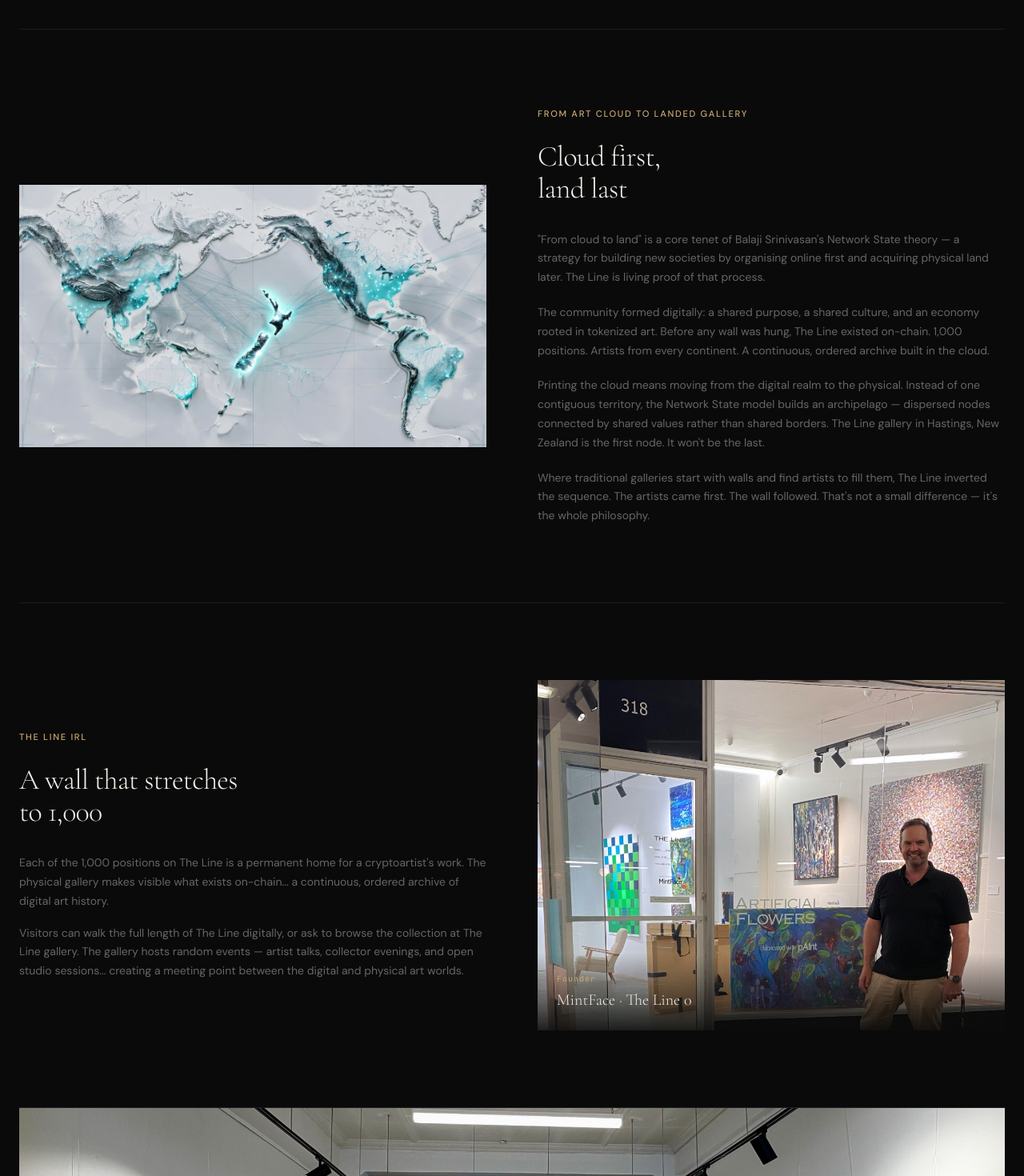
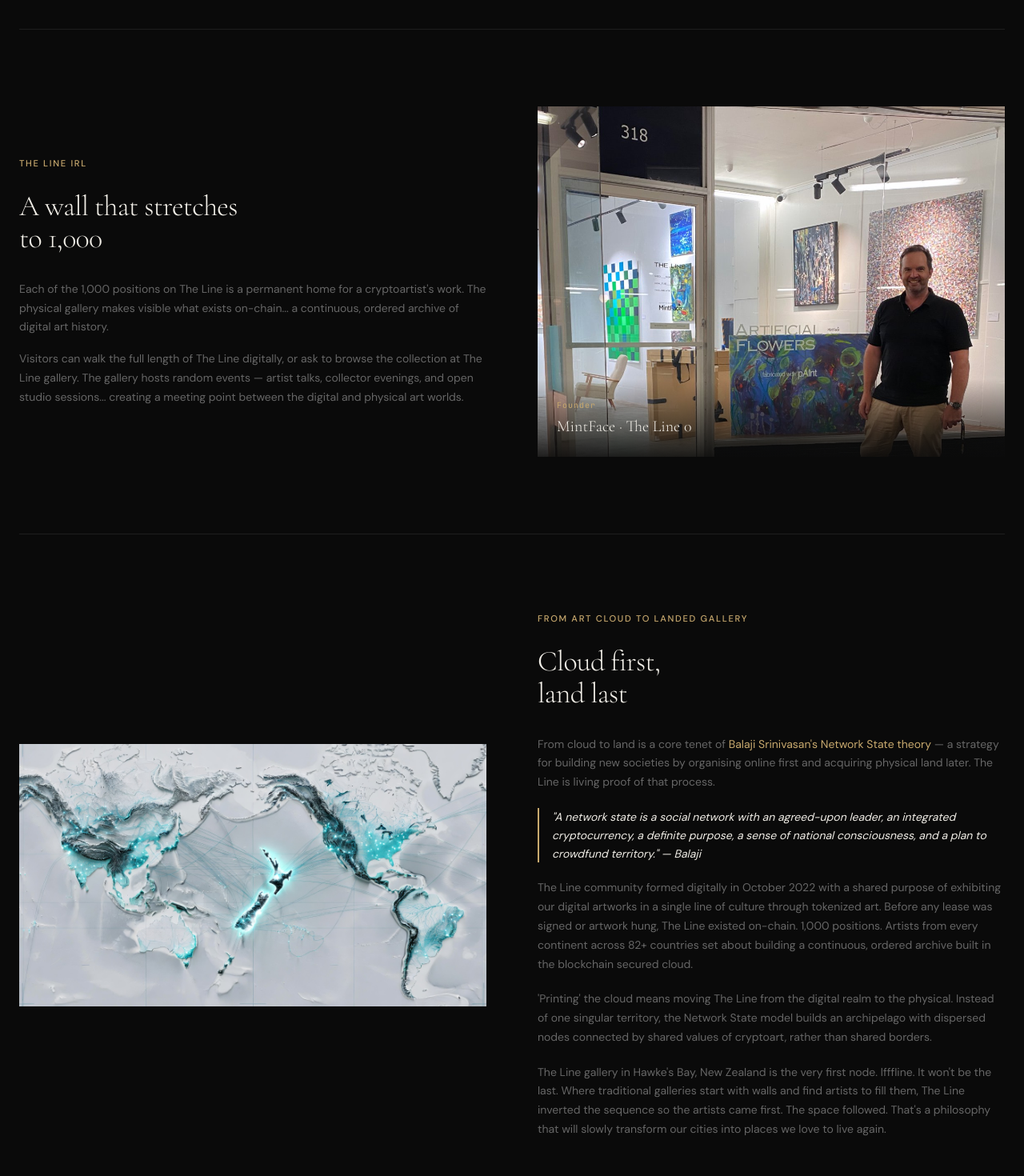
Before and after one commit to MintFaced/theline, a Next.js app: page /gallery in a window 1280 px wide. Shown: the part 1260-2730 px from the top of the page at 80% size. Built offline with nearby package versions, Linux system fonts and the light colour scheme; no server answers.

Commit message:
Add files via upload

```diff
--- a/app/gallery/page.tsx
+++ b/app/gallery/page.tsx
@@ -80,39 +80,6 @@ export default function GalleryPage() {
           </div>
         </RevealSection>
 
-        {/* ── Art Cloud to Landed Gallery ──────────────────────────────────── */}
-        <RevealSection className="py-16 md:py-24 border-b border-line-border">
-          <div className="grid md:grid-cols-2 gap-16 items-center">
-            <div className="relative">
-              <img
-                src="/images/art-cloud-to-land.jpg"
-                alt="New Zealand connected to the world — The Line art cloud to landed gallery"
-                className="w-full"
-              />
-            </div>
-            <div>
-              <p className="label mb-6">From Art Cloud to Landed Gallery</p>
-              <h2 className="font-display font-light text-4xl text-line-text mb-8" style={{ letterSpacing: '-0.02em' }}>
-                Cloud first,<br />land last
-              </h2>
-              <div className="space-y-5 font-sans text-sm text-line-muted leading-relaxed">
-                <p>
-                  "From cloud to land" is a core tenet of Balaji Srinivasan's Network State theory — a strategy for building new societies by organising online first and acquiring physical land later. The Line is living proof of that process.
-                </p>
-                <p>
-                  The community formed digitally: a shared purpose, a shared culture, and an economy rooted in tokenized art. Before any wall was hung, The Line existed on-chain. 1,000 positions. Artists from every continent. A continuous, ordered archive built in the cloud.
-                </p>
-                <p>
-                  Printing the cloud means moving from the digital realm to the physical. Instead of one contiguous territory, the Network State model builds an archipelago — dispersed nodes connected by shared values rather than shared borders. The Line gallery in Hastings, New Zealand is the first node. It won't be the last.
-                </p>
-                <p>
-                  Where traditional galleries start with walls and find artists to fill them, The Line inverted the sequence. The artists came first. The wall followed. That's not a small difference — it's the whole philosophy.
-                </p>
-              </div>
-            </div>
-          </div>
-        </RevealSection>
-
         {/* ── The Line IRL ─────────────────────────────────────────────────── */}
         <RevealSection className="py-16 md:py-24 border-b border-line-border">
           <div className="grid md:grid-cols-2 gap-16 items-center">
@@ -141,6 +108,42 @@ export default function GalleryPage() {
               <div className="absolute bottom-0 left-0 right-0 p-6" style={{ background: 'linear-gradient(to top, rgba(10,10,10,0.9) 0%, transparent 100%)' }}>
                 <p className="font-mono text-[10px] text-line-accent tracking-widest mb-1">Founder</p>
                 <p className="font-display font-light text-xl text-line-text">MintFace · The Line 0</p>
+              </div>
+            </div>
+          </div>
+        </RevealSection>
+
+        {/* ── Art Cloud to Landed Gallery ──────────────────────────────────── */}
+        <RevealSection className="py-16 md:py-24 border-b border-line-border">
+          <div className="grid md:grid-cols-2 gap-16 items-center">
+            <div className="relative">
+              <img
+                src="/images/art-cloud-to-land.jpg"
+                alt="New Zealand connected to the world — The Line art cloud to landed gallery"
+                className="w-full"
+              />
+            </div>
+            <div>
+              <p className="label mb-6">From Art Cloud to Landed Gallery</p>
+              <h2 className="font-display font-light text-4xl text-line-text mb-8" style={{ letterSpacing: '-0.02em' }}>
+                Cloud first,<br />land last
+              </h2>
+              <div className="space-y-5 font-sans text-sm text-line-muted leading-relaxed">
+                <p>
+                  {'From cloud to land'} is a core tenet of <a href="https://balajis.com/p/the-network-state-2021" target="_blank" rel="noopener noreferrer" className="text-line-accent hover:opacity-70 transition-opacity">Balaji Srinivasan{'\''}s Network State theory</a> — a strategy for building new societies by organising online first and acquiring physical land later. The Line is living proof of that process.
+                </p>
+                <blockquote className="border-l-2 border-line-accent pl-4 italic text-line-text">
+                  "A network state is a social network with an agreed-upon leader, an integrated cryptocurrency, a definite purpose, a sense of national consciousness, and a plan to crowdfund territory." — Balaji
+                </blockquote>
+                <p>
+                  The Line community formed digitally in October 2022 with a shared purpose of exhibiting our digital artworks in a single line of culture through tokenized art. Before any lease was signed or artwork hung, The Line existed on-chain. 1,000 positions. Artists from every continent across 82+ countries set about building a continuous, ordered archive built in the blockchain secured cloud.
+                </p>
+                <p>
+                  {'\'Printing\''} the cloud means moving The Line from the digital realm to the physical. Instead of one singular territory, the Network State model builds an archipelago with dispersed nodes connected by shared values of cryptoart, rather than shared borders.
+                </p>
+                <p>
+                  The Line gallery in Hawke{'\''}s Bay, New Zealand is the very first node. lfffline. It won{'\''}t be the last. Where traditional galleries start with walls and find artists to fill them, The Line inverted the sequence so the artists came first. The space followed. That{'\''}s a philosophy that will slowly transform our cities into places we love to live again.
+                </p>
               </div>
             </div>
           </div>
```
